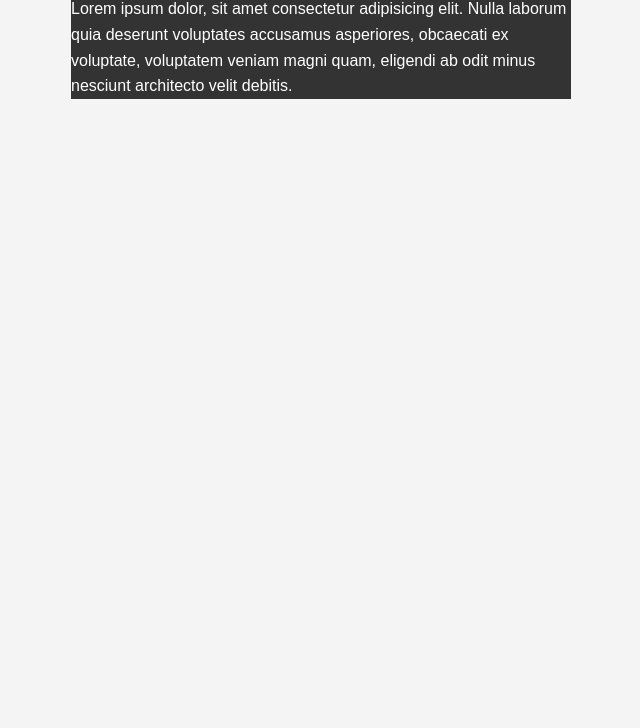
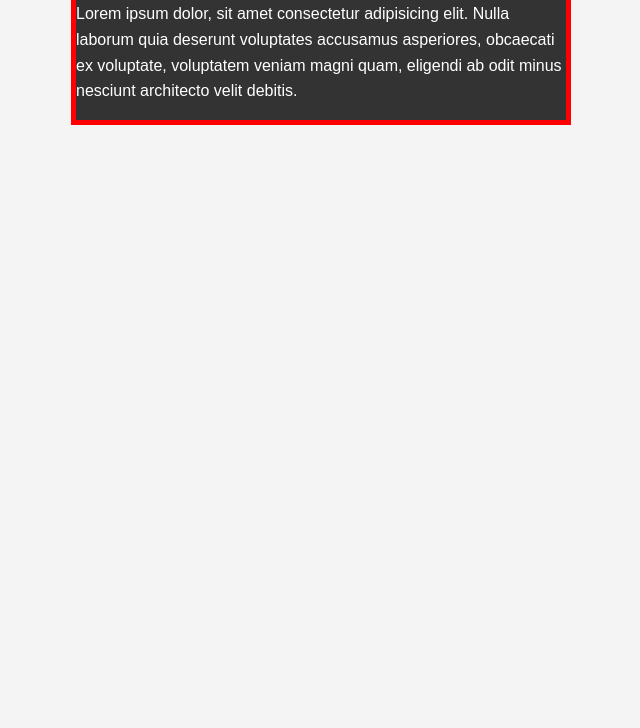
Before and after one commit to qw3r1nt1n3/csscrashcourse, a plain HTML site: page csscheatsheet/index.html in a window 1280 px wide. Shown: the part 72-800 px from the top of the page, without its empty margins (319-959 px from the left). Drawn offline with Linux system fonts and the light colour scheme.

Commit message:
added border color and examples

```diff
--- a/csscheatsheet/css/style.css
+++ b/csscheatsheet/css/style.css
@@ -23,4 +23,15 @@ body{
 .box-1{
     background-color:#333;
     color:#fff;
+
+    /*border-top: 5px red solid;
+    border-right: 5px red solid;
+    border-bottom: 5px red solid;
+    border-left: 5px red solid;*/
+
+    /*same as above*/
+
+    border: 5px red solid;
+
+
 }
```
